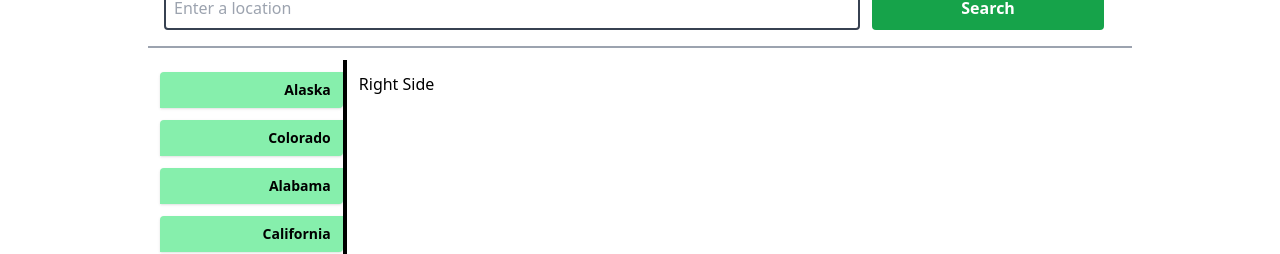
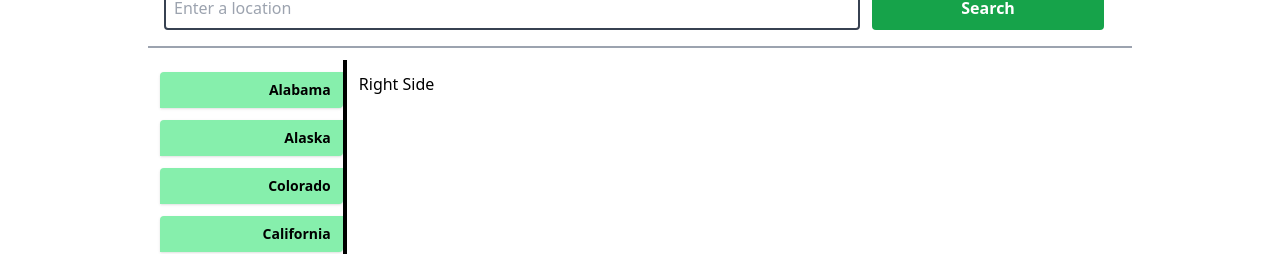
Before and after one commit to coded-by-joules/hotel-scraper, a Vue app in the folder frontend/: page / in a window 1280 px wide. Shown: the part 126-380 px from the top of the page. Built offline with nearby package versions, Linux system fonts and the light colour scheme.

Commit message:
added router

```diff
--- a/frontend/package.json
+++ b/frontend/package.json
@@ -9,7 +9,8 @@
     "preview": "vite preview"
   },
   "dependencies": {
-    "vue": "^3.3.8"
+    "vue": "^3.3.8",
+    "vue-router": "^4.2.5"
   },
   "devDependencies": {
     "@vitejs/plugin-vue": "^4.5.0",
--- a/frontend/src/App.vue
+++ b/frontend/src/App.vue
@@ -6,7 +6,7 @@
       @onSearchHotel="fetchHotels"
     ></search-box>
     <div class="mt-3 flex">
-      <keys-list></keys-list>
+      <keys-list :search-keys="searchLocations"></keys-list>
       <div class="border-l-2 border-black w-4/5 p-3">Right Side</div>
     </div>
   </main>
@@ -27,10 +27,20 @@ export default {
   data() {
     return {
       searchText: "",
+      searchLocations: [
+        { id: 1, location: "Alabama" },
+        { id: 2, location: "Alaska" },
+        { id: 3, location: "Colorado" },
+        { id: 4, location: "California" },
+        { id: 5, location: "Washington" },
+      ],
     };
   },
   methods: {
     fetchHotels() {},
   },
+  created() {
+    console.log(this.searchLocations);
+  },
 };
 </script>
--- /dev/null
+++ b/frontend/src/components/SearchKeys/KeyItem.vue
@@ -0,0 +1,30 @@
+<template>
+  <div :class="['listItem', changeClass]">
+    {{ location }}
+  </div>
+</template>
+
+<script>
+export default {
+  props: ["location", "active"],
+  computed: {
+    changeClass() {
+      return { active: this.active, regular: !this.active };
+    },
+  },
+};
+</script>
+
+<style scoped>
+.listItem {
+  @apply truncate pl-2 py-2 pr-3 mb-3 rounded-tl rounded-br border-r-0 shadow text-sm cursor-pointer;
+}
+
+.active {
+  @apply bg-green-500 font-bold text-white;
+}
+
+.regular {
+  @apply bg-green-300 font-bold;
+}
+</style>
--- a/frontend/src/components/SearchKeys/KeysList.vue
+++ b/frontend/src/components/SearchKeys/KeysList.vue
@@ -1,57 +1,24 @@
 <template>
   <div class="border-r-2 border-black w-1/5 pt-3 pl-3 pb-3">
     <nav class="flex flex-col text-right justify-end">
-      <div
-        :class="[
-          'listItem',
-          { active: activeKey === 'item1', regular: activeKey !== 'item1' },
-        ]"
-        @click="setActiveItem('item1')"
-      >
-        Alaska
-      </div>
-      <div
-        :class="[
-          'listItem',
-          { active: activeKey === 'item2', regular: activeKey !== 'item2' },
-        ]"
-        @click="setActiveItem('item2')"
-      >
-        Colorado
-      </div>
-      <div
-        :class="[
-          'listItem',
-          { active: activeKey === 'item3', regular: activeKey !== 'item3' },
-        ]"
-        @click="setActiveItem('item3')"
-      >
-        Alabama
-      </div>
-      <div
-        :class="[
-          'listItem',
-          { active: activeKey === 'item4', regular: activeKey !== 'item4' },
-        ]"
-        @click="setActiveItem('item4')"
-      >
-        California
-      </div>
-      <div
-        :class="[
-          'listItem',
-          { active: activeKey === 'item5', regular: activeKey !== 'item5' },
-        ]"
-        @click="setActiveItem('item5')"
-      >
-        Washington
-      </div>
+      <key-item
+        v-for="searchKey in searchKeys"
+        :key="searchKey.id"
+        :location="searchKey.location"
+        :active="isActive(searchKey.id)"
+        @click="setActiveItem(searchKey.id)"
+      ></key-item>
     </nav>
   </div>
 </template>
 
 <script>
+import KeyItem from "./KeyItem.vue";
 export default {
+  components: {
+    "key-item": KeyItem,
+  },
+  props: ["searchKeys"],
   data() {
     return {
       activeKey: "",
@@ -61,20 +28,9 @@ export default {
     setActiveItem(item) {
       this.activeKey = item;
     },
+    isActive(item) {
+      return this.activeKey == item;
+    },
   },
 };
 </script>
-
-<style scoped>
-.listItem {
-  @apply truncate pl-2 py-2 pr-3 mb-3 rounded-tl rounded-br border-r-0 shadow text-sm cursor-pointer;
-}
-
-.active {
-  @apply bg-green-500 font-bold text-white;
-}
-
-.regular {
-  @apply bg-green-300 font-bold;
-}
-</style>
--- a/frontend/src/main.js
+++ b/frontend/src/main.js
@@ -1,5 +1,15 @@
 import { createApp } from "vue";
+import { createRouter, createWebHistory } from "vue-router";
 import "./style.css";
+
 import App from "./App.vue";
 
-createApp(App).mount("#app");
+const router = createRouter({
+  history: createWebHistory(),
+  routes: [],
+});
+
+const app = createApp(App);
+
+app.use(router);
+app.mount("#app");
```
Also changed, not shown: 1 other file (tests, documents, lock files or other folders).
